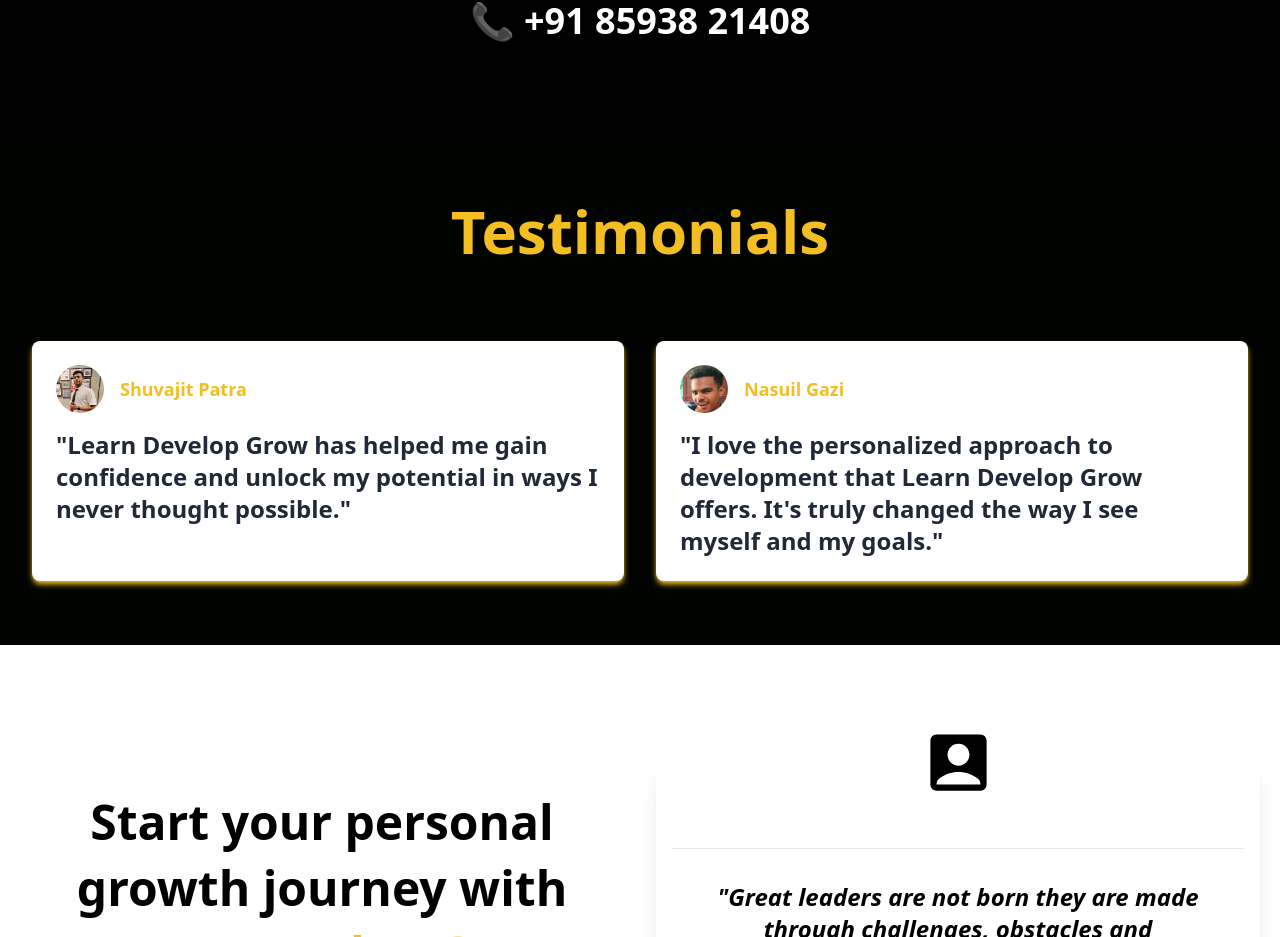
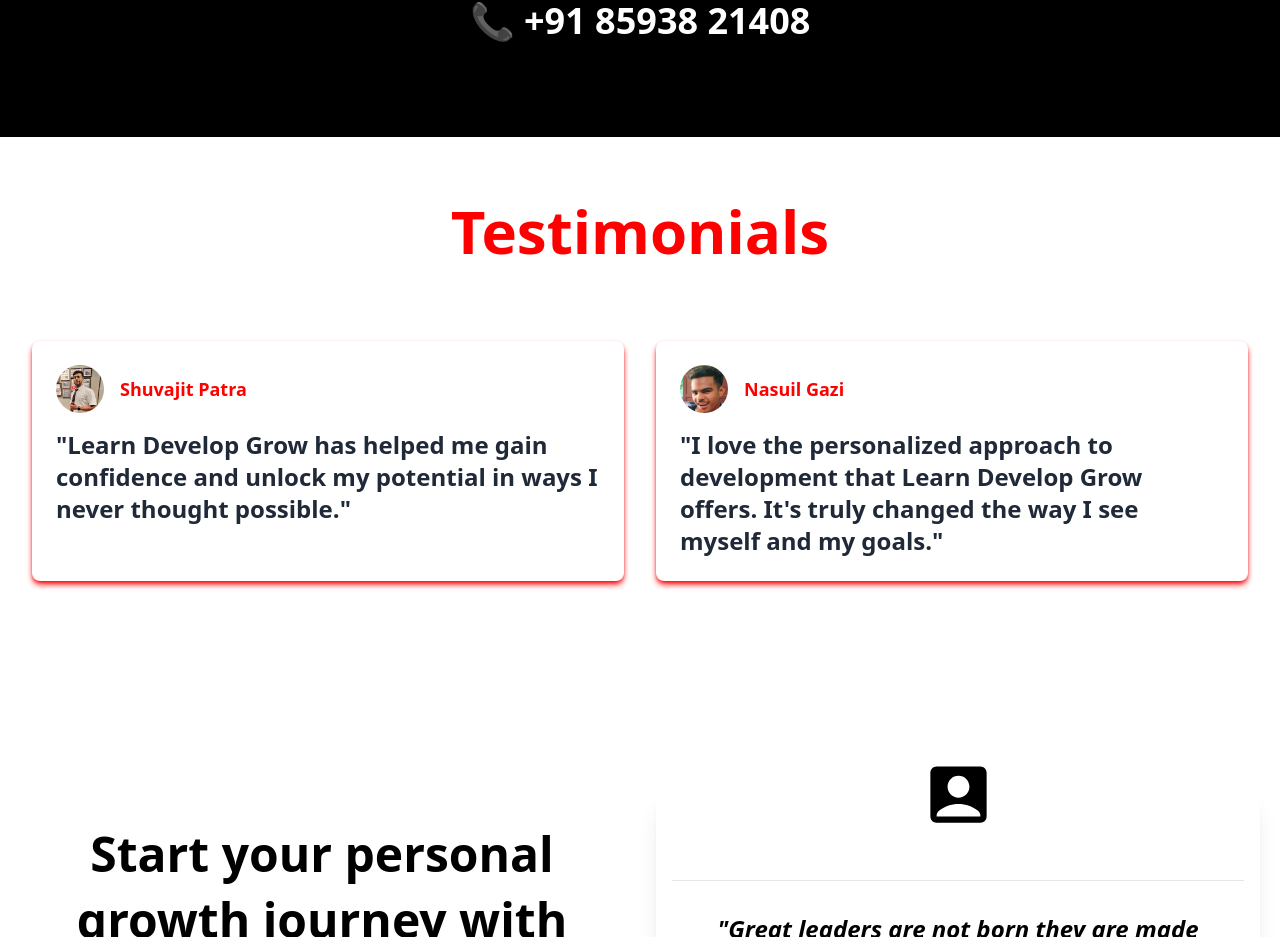
Before and after one commit to akshatbhj/Learn-Develop-and-Grow, a React (Create React App) app: page /community in a window 1280 px wide. Shown: the part 1878-2815 px from the top of the page. Built offline with nearby package versions, Linux system fonts and the light colour scheme.

Commit message:
Modifying Testimonials Section

```diff
--- a/src/components/Testimonials.jsx
+++ b/src/components/Testimonials.jsx
@@ -5,18 +5,18 @@
 const Testimonials = () => {
   return (
     <>
-      <div className="w-full py-[4rem] pb-[2rem] bg-[#000300]">
-        <h1 className="text-[#f2be22] text-4xl md:text-5xl lg:text-6xl font-bold text-center mb-[3rem]">
+      <div className="w-full py-[4rem] bg-white">
+        <h1 className="text-[red] text-4xl md:text-5xl lg:text-6xl font-bold text-center mb-[3rem]">
           Testimonials
         </h1>
-        <div className="bg-[#000300] py-8">
+        <div className="bg-white py-8">
           <div className="max-w-7xl mx-auto px-4 sm:px-6 lg:px-8">
             <div className="grid grid-cols-1 md:grid-cols-2 gap-8">
-              <div className="bg-white p-6 rounded-lg shadow-md shadow-[#f2be22]">
+              <div className="bg-white p-6 rounded-lg shadow-md shadow-[red]">
                 <div className="flex items-center mb-4">
                     <img className="w-12 h-12 rounded-full mr-4 bg-white" src={profPic} alt="/" />
                   <div>
-                    <h4 className="text-lg font-bold text-[#f2be22]">Shuvajit Patra</h4>
+                    <h4 className="text-lg font-bold text-[red]">Shuvajit Patra</h4>
                   </div>
                 </div>
                 <p className="text-gray-800 font-bold text-2xl ">
@@ -24,11 +24,11 @@
                   my potential in ways I never thought possible."
                 </p>
               </div>
-              <div className="bg-white p-6 rounded-lg shadow-md shadow-[#f2be22]">
+              <div className="bg-white p-6 rounded-lg shadow-md shadow-[red]">
                 <div className="flex items-center mb-4">
                 <img className="w-12 h-12 rounded-full mr-4 bg-white" src={profPic2} alt="/" />
                   <div>
-                    <h4 className="text-lg font-bold text-[#f2be22]">Nasuil Gazi</h4>
+                    <h4 className="text-lg font-bold text-[red]">Nasuil Gazi</h4>
                   </div>
                 </div>
                 <p className="text-gray-800 font-bold text-2xl">
```
